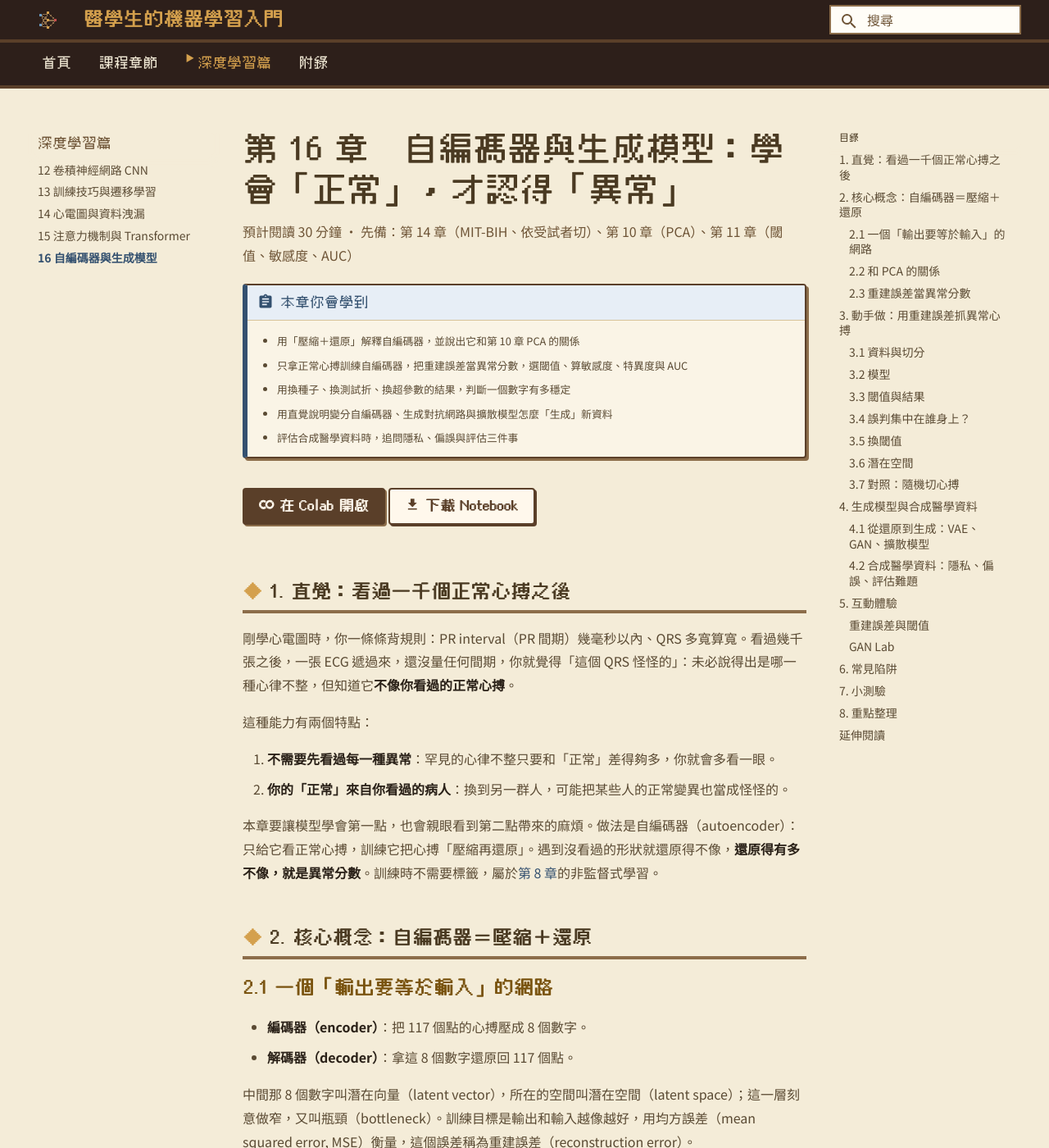
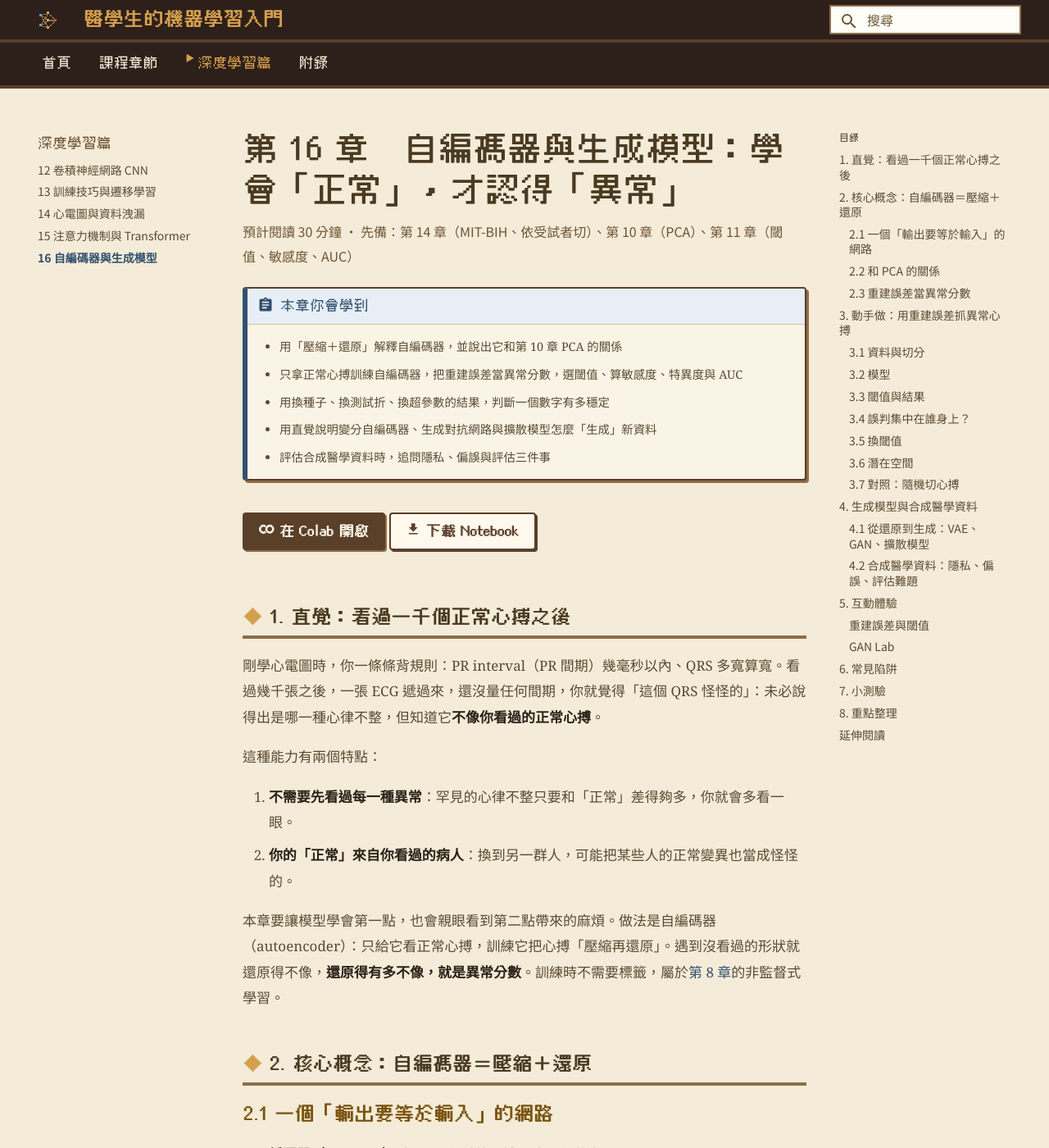
Before and after one commit to fireman333/ml-for-med-students, an MkDocs documentation site: the page built from docs/chapters/16-generative.md, in a window 1280 px wide and 1400 px high. Shown: the whole window at 82% size. Built offline with MkDocs 1.6.1 and Material for MkDocs 9.7.7, drawn with Linux system fonts in a browser that asks for light colours; a script that is not in the unit is left out.

Commit message:
Body text in Noto Serif TC (revertable)
Reading text in .md-typeset switches to the sister sites' serif stack at
17px / line-height 1.85; admonition text 12.8px -> 14.4px. Nav, TOC,
tables, demos, footer and code keep their fonts; code blocks pinned to
the original size. Kept as a separate commit so it can be reverted.

Co-Authored-By: Claude Opus 5.5 <noreply@anthropic.com>

```diff
--- a/docs/assets/css/extra.css
+++ b/docs/assets/css/extra.css
@@ -57,7 +57,11 @@
   --violet-bg: #f1e9f6;
 
   --font-pixel: "Cubic 11", "Noto Sans TC", "PingFang TC", sans-serif;
-  --font-body: "Noto Sans TC", "PingFang TC", "Microsoft JhengHei", system-ui, sans-serif;
+  /* UI chrome (nav, TOC, tables, demos, footer) stays sans; long-form reading
+     text uses the sister sites' serif stack (--font-legible). */
+  --font-ui: "Noto Sans TC", "PingFang TC", "Microsoft JhengHei", system-ui, sans-serif;
+  --font-legible: "Noto Serif TC", "Source Han Serif TC", "PingFang TC", "Microsoft JhengHei", Georgia, serif;
+  --font-body: var(--font-legible);
   --md-text-font: "Noto Sans TC";
 
   /* Material tokens */
@@ -100,7 +104,7 @@
   --md-mermaid-edge-color: var(--frame-dark);
   --md-mermaid-label-bg-color: var(--bg-cream);
   --md-mermaid-label-fg-color: var(--ink-strong);
-  --md-mermaid-font-family: var(--font-body);
+  --md-mermaid-font-family: var(--font-ui);
 }
 
 body { background: var(--bg-cream); }
@@ -130,9 +134,21 @@ body { background: var(--bg-cream); }
 .md-typeset {
   font-family: var(--font-body);
   -webkit-font-smoothing: antialiased;
-  line-height: 1.8;
+  line-height: 1.85;
   color: var(--ink-body);
 }
+/* Reading column: 17px serif (sister .prose); admonition text up from
+   Material's 12.8px, which is too thin in a serif face. */
+.md-content .md-typeset { font-size: .85rem; }
+/* keep code blocks at Material's original size (pre 16px -> code 13.6px) despite the larger body */
+.md-content .md-typeset pre { font-size: .8rem; }
+.md-content .md-typeset .admonition,
+.md-content .md-typeset details { font-size: .72rem; }
+/* UI-ish blocks keep the sans face (sister sites use --font-ui for tables). */
+.md-typeset table:not([class]),
+.md-typeset .demo-box,
+.md-typeset .chapter-meta,
+.md-footer-meta.md-typeset { font-family: var(--font-ui); }
 .md-typeset strong { color: var(--ink-strong); }
 .md-typeset a { text-underline-offset: 2px; }
 .md-typeset a:hover { color: var(--accent-leaf-ink); text-decoration: underline; }
@@ -558,7 +574,7 @@ img.pixel { image-rendering: pixelated; image-rendering: -moz-crisp-edges; }
 
 /* Quiz questions are full sentences: keep the pixel frame but use the reading font. */
 .md-typeset details.question > summary {
-  font-family: "Noto Sans TC", "PingFang TC", "Microsoft JhengHei", sans-serif;
+  font-family: var(--font-ui);
   -webkit-font-smoothing: auto;
   font-size: .78rem;
   font-weight: 600;
--- a/overrides/main.html
+++ b/overrides/main.html
@@ -3,6 +3,8 @@
 {% block extrahead %}
   {#- Shared med-study-rpg identity: dark wood header colour on mobile browser chrome -#}
   <meta name="theme-color" content="#2d1f1a">
+  {#- Reading font for .md-typeset (Material's theme.font only loads the sans UI face) -#}
+  <link rel="stylesheet" href="https://fonts.googleapis.com/css2?family=Noto+Serif+TC:wght@400;700&display=swap">
   <meta name="author" content="醫學系畢業生 WLK">
   <meta property="og:type" content="website">
   <meta property="og:site_name" content="{{ config.site_name }}">
```
